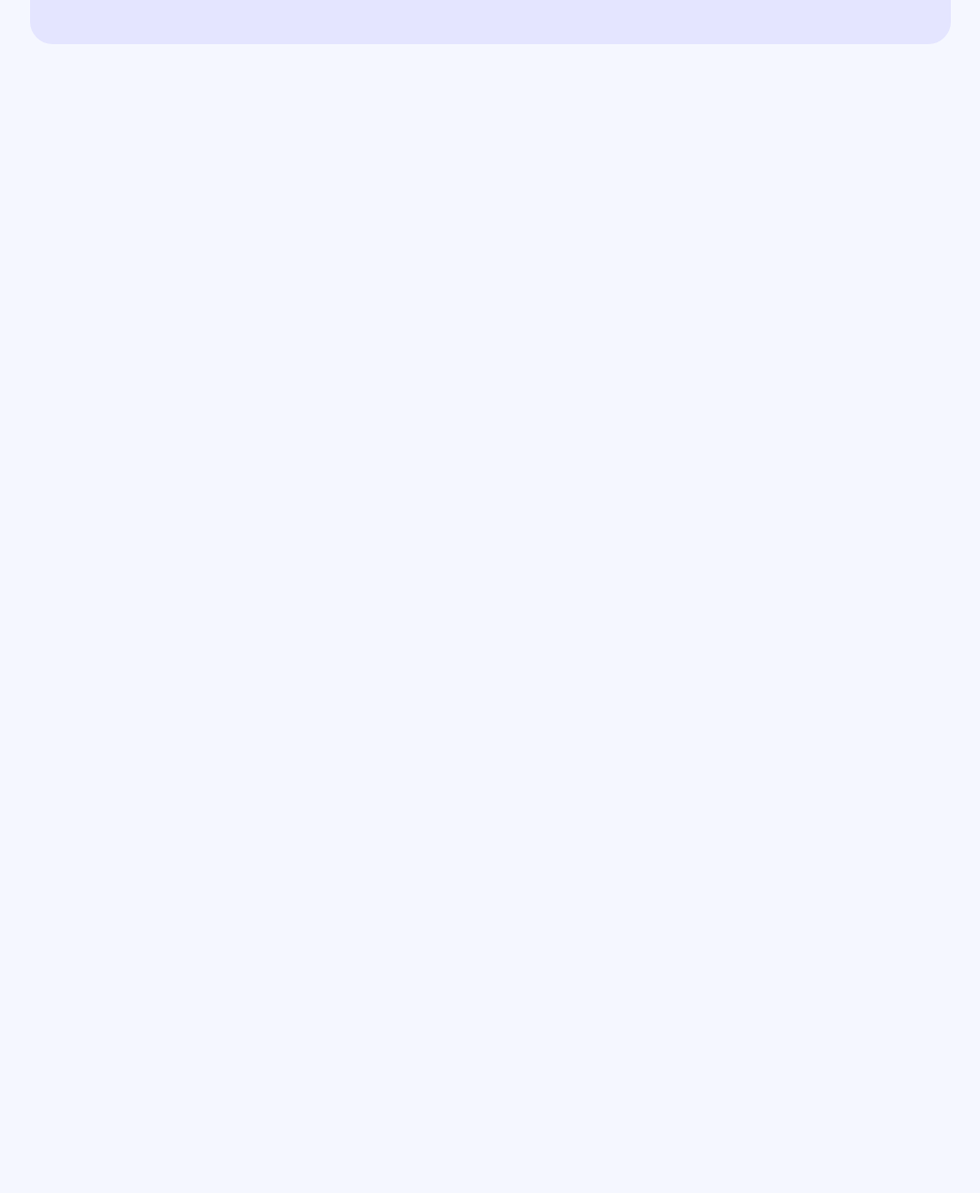
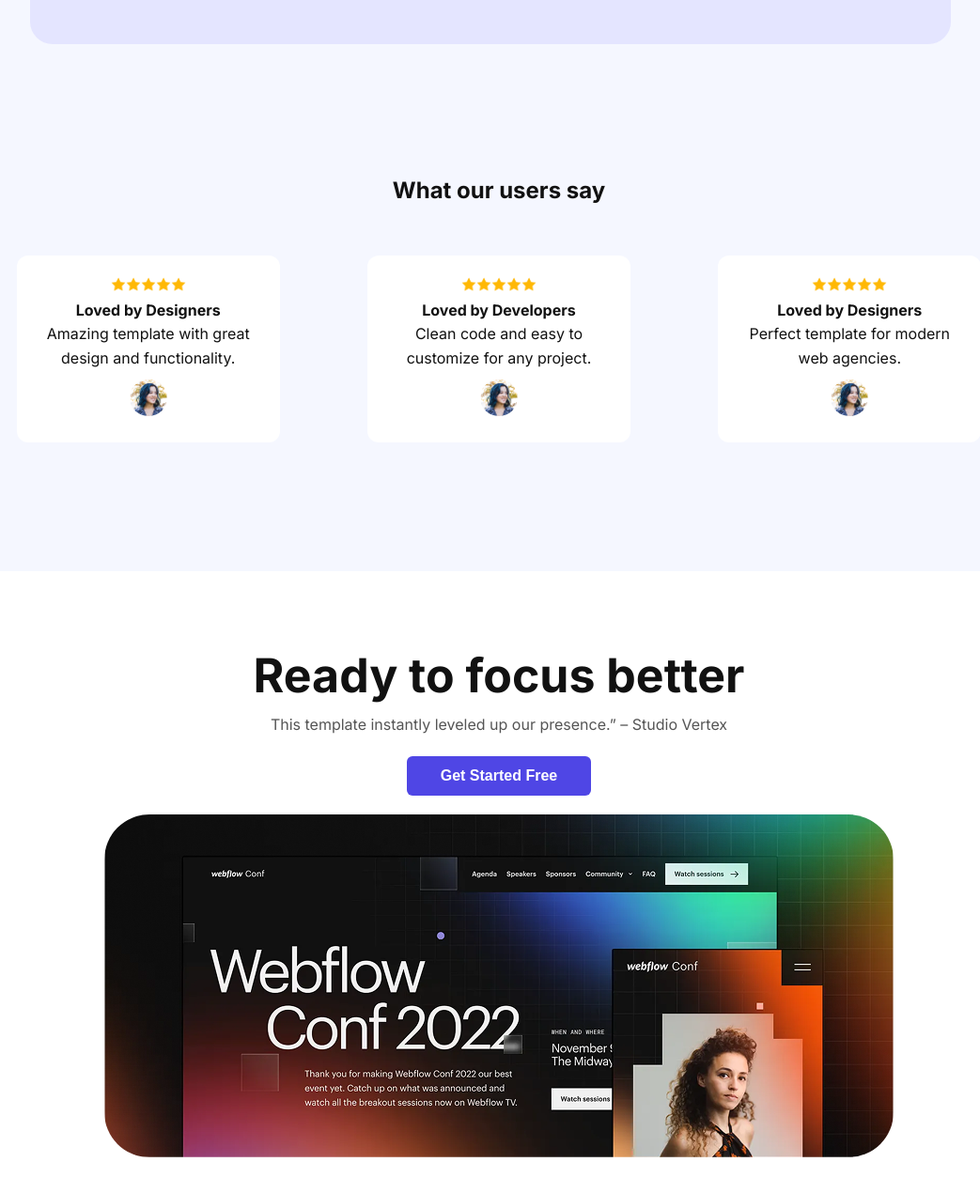
Before and after one commit to Sanowar17/first-assignment-hero, a plain HTML site: page index.html in a window 1280 px wide. Shown: the part 1764-3034 px from the top of the page at 94% size, without its empty margins (109-1152 px from the left). Before the commit the page ends 1948 px from the top, so only its background shows below. Drawn offline with Linux system fonts and the light colour scheme.

Commit message:
added testimonials section and rady to focus section

```diff
--- a/index.html
+++ b/index.html
@@ -59,6 +59,44 @@
             </div>
         </div>
     </section>
+    <!-- Testimonials Section -->
+    <section class="testimonials-section">
+        <div class="container">
+            <h2 class="testimonials-title">What our users say</h2>
+            <div class="testimonials-container">
+                <div class="testimonial-card">
+                    <div class="stars"><img src="Assets/icon-star.png "  alt=""><img src="Assets/icon-star.png "  alt=""><img src="Assets/icon-star.png "  alt=""><img src="Assets/icon-star.png "  alt=""><img src="Assets/icon-star.png "  alt=""></div>
+                    <h4>Loved by Designers</h4>
+                    <p>Amazing template with great design and functionality.</p>
+                    <div class="user-avatar"><img src="Assets/avatar.png" alt=""></div>
+                </div>
+                <div class="testimonial-card">
+                    <div class="stars"><img src="Assets/icon-star.png "  alt=""><img src="Assets/icon-star.png "  alt=""><img src="Assets/icon-star.png "  alt=""><img src="Assets/icon-star.png "  alt=""><img src="Assets/icon-star.png "  alt=""></div>
+                    <h4>Loved by Developers</h4>
+                    <p>Clean code and easy to customize for any project.</p>
+                    <div class="user-avatar"><img src="Assets/avatar.png" alt=""></div>
+                </div>
+                <div class="testimonial-card">
+                    <div class="stars"><img src="Assets/icon-star.png "  alt=""><img src="Assets/icon-star.png "  alt=""><img src="Assets/icon-star.png "  alt=""><img src="Assets/icon-star.png "  alt=""><img src="Assets/icon-star.png "  alt=""></div>
+                    <h4>Loved by Designers</h4>
+                    <p>Perfect template for modern web agencies.</p>
+                    <div class="user-avatar"><img src="Assets/avatar.png" alt=""></div>
+                </div>
+            </div>
+        </div>
+    </section>
+
+    <!-- Ready to Focus Section -->
+    <section class="focus-section">
+        <div class="container">
+            <h2 class="focus-title">Ready to focus better</h2>
+            <p>This template instantly leveled up our presence.” – Studio Vertex</p>
+            <button class="btn-primary">Get Started Free</button>
+            <div>
+                <img src="Assets/wc-big.png" alt="">
+            </div>
+        </div>
+    </section>
 
 
 </body>
--- a/styles/style.css
+++ b/styles/style.css
@@ -164,3 +164,77 @@ header {
      white-space: nowrap;
      text-align: center;
 }
+
+/* Testimonials Section  */
+.testimonials-section {
+    padding: 0px 20px;
+    background-position: 151px 1700px;
+    width: 1140px;
+    margin: 0 auto;
+
+}
+
+.testimonials-title {
+    text-align: center;
+    font-size: 42;
+    font-weight: bold;
+    margin-bottom: 50px;
+    /* border: 1px solid red; */
+
+}
+
+.testimonials-container {
+    display: flex;
+    justify-content: center;
+    gap: 20px;
+    flex-wrap: wrap;
+    /* border: 1px solid rebeccapurple; */
+}
+
+.testimonial-card {
+    background:white;
+    border-radius: 12px;
+    padding: 20px;
+    width: 280px;
+    text-align: center;
+    margin-bottom: 137px;
+}
+
+.stars img {
+    width: 16px;
+}
+
+.user-avatar img {
+    width: 40px;
+    border-radius: 50%;
+    margin-top: 10px;
+}
+
+/* ========== Focus Section ========== */
+.focus-section {
+    background: #FFFFFF;
+    padding: 71px 150px;
+    text-align: center;
+    width: 1140px;
+    margin: 0 auto;
+    /* margin-top: 137px; margin-right: 150px; margin-bottom: 92px; margin-left: 150px; */
+}
+
+.focus-title {
+    font-size: 50px;
+    font-weight: bold;
+    display: inline;
+
+}
+
+.focus-section p {
+    margin-bottom: 20px;
+    color: #555;
+    font-size: 16px;
+}
+
+.focus-section img {
+    max-width: 100%;
+    border-radius: 48px;
+    margin-top: 20px;
+}
```
